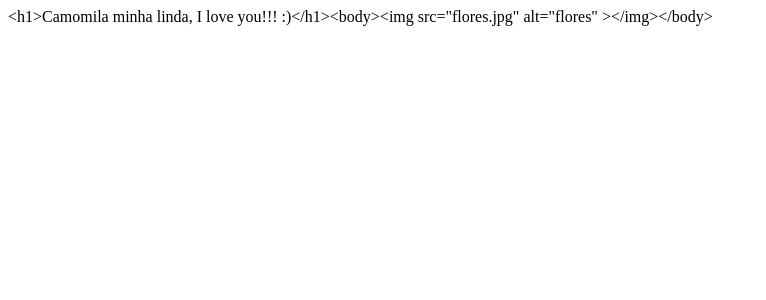
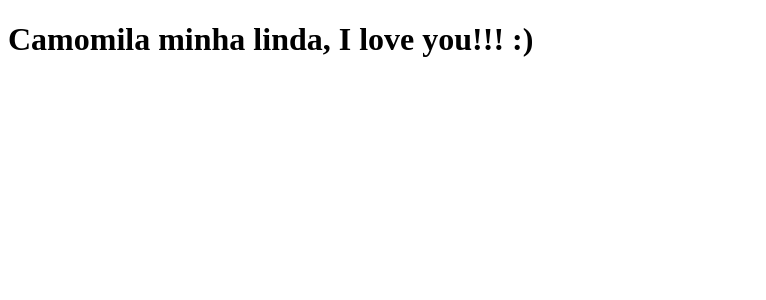
Before and after one commit to AndersonPM/clone-tabnews, a Next.js app: page / in a window 1280 px wide. Shown: the top 300 px of the page, without its empty margins (0-766 px from the left). Built offline with nearby package versions, Linux system fonts and the light colour scheme.

Commit message:
Retornando versão

```diff
--- a/pages/index.js
+++ b/pages/index.js
@@ -1,5 +1,5 @@
 function Home() {
-    return '<h1>Camomila minha linda, I love you!!! :)</h1><body><img src="flores.jpg" alt="flores" ></img></body>'
+    return <h1>Camomila minha linda, I love you!!! :)</h1>
 
 }
 
```
Also changed, not shown: pages/flores.jpg (deleted).
